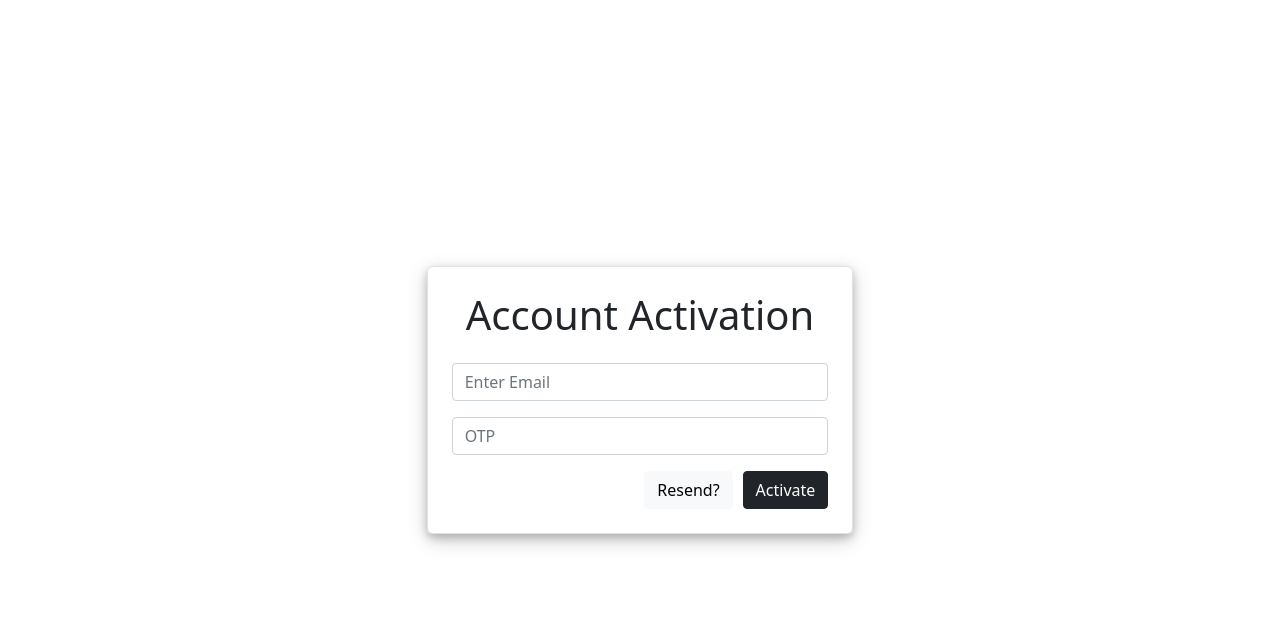
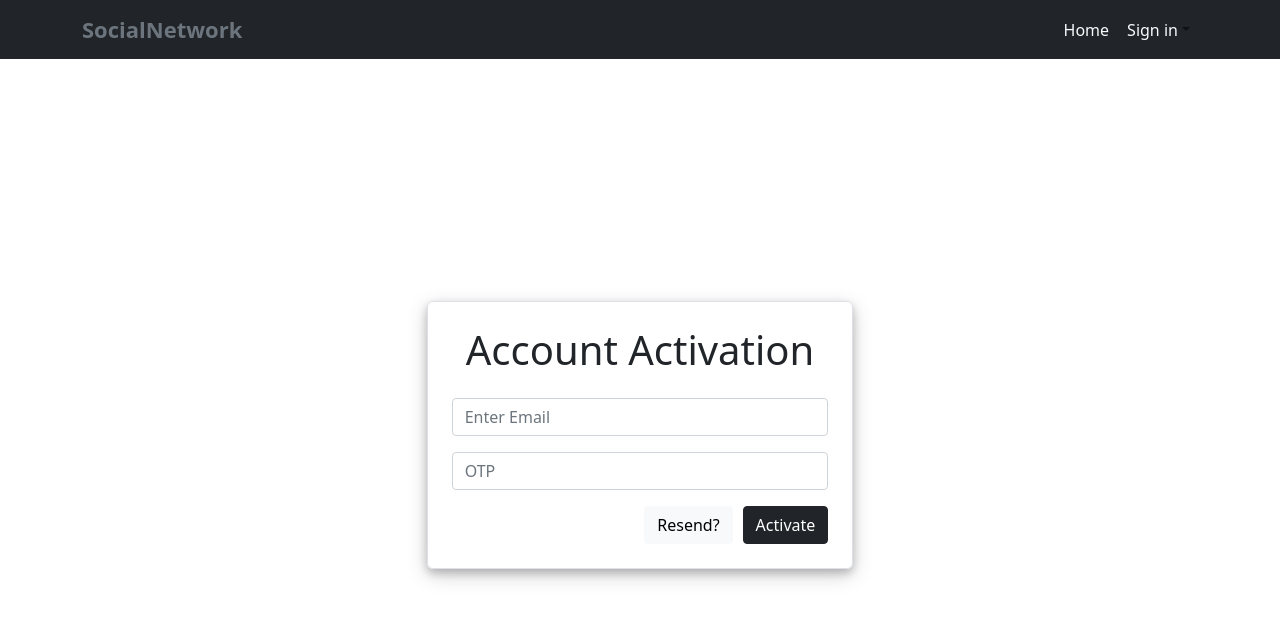
Before and after one commit to provishalk/socialnetwork, a React (Create React App) app: page /activate in a window 1280 px wide. Shown: the top 620 px of the page. Built offline with nearby package versions, Linux system fonts and the light colour scheme; the HTML template or start-up script is replaced by a standard one; what alertifyjs would draw is missing.

Commit message:
navBav added

```diff
--- /dev/null
+++ b/src/components/NavBar/MyNavBar.js
@@ -0,0 +1,29 @@
+import React from 'react'
+import { Navbar, Container, Nav, NavDropdown } from 'react-bootstrap';
+import { LOGO, HOME, SIGNIN, LOGIN, NEW_USER } from '../../labels/Link';
+import { Link } from 'react-router-dom';
+import "./MyNavBar.scss"
+const MyNavBar = () => {
+    return (
+        <Navbar bg="dark" expand="lg">
+            <Container>
+                <Navbar.Brand><Link to="/home" className="text-decoration-none text-secondary navbar_brand-name">{LOGO}</Link></Navbar.Brand>
+                <Navbar.Toggle aria-controls="basic-navbar-nav" />
+                <Navbar.Collapse id="basic-navbar-nav" className="justify-content-end">
+                    <Nav>
+                        <Link to="/home" className="text-decoration-none text-light my-auto navbar_label">{HOME}</Link>
+                        <NavDropdown title={
+                            <span className="text-light my-auto">{SIGNIN}</span>
+                        } id="basic-nav-dropdown" className="navbar_dropdown">
+                            <Link to="/login" className="text-decoration-none text-secondary navbar_dropdown_link">{LOGIN}</Link>
+                            <NavDropdown.Divider />
+                            <Link to="/signup" className="text-decoration-none text-secondary navbar_dropdown_link">{NEW_USER}</Link>
+                        </NavDropdown>
+                    </Nav>
+                </Navbar.Collapse>
+            </Container>
+        </Navbar>
+    )
+}
+
+export default MyNavBar
--- /dev/null
+++ b/src/components/NavBar/MyNavBar.scss
@@ -0,0 +1,15 @@
+.navbar{
+    &_brand-name{
+        font-size: 22px;
+        font-weight: 600;
+    }
+    &_dropdown{
+        &_link{
+            margin-left: 4px;
+            padding: 10px;
+        }
+    }
+    &_label{
+        margin-right:10px;
+    }
+}
--- a/src/containers/Registration/Registration.js
+++ b/src/containers/Registration/Registration.js
@@ -26,7 +26,7 @@ const Registration = ({ history }) => {
     }
     return (
         <AuthWrapper>
-            <h1 className="text-center mb-4">SIGN UP</h1>
+            <h1 className="text-center mb-4">Create Account</h1>
             <Form onSubmit={onFormSubmitHandler} className="mt-4">
                 <Form.Group className="mb-3" controlId="formBasicName">
                     <Form.Control
--- a/src/hoc/AuthWrapper/AuthWrapper.js
+++ b/src/hoc/AuthWrapper/AuthWrapper.js
@@ -1,9 +1,11 @@
 import React from 'react'
 import "./AuthWrapper.scss"
-import ParticlesBg from 'particles-bg'
+import ParticlesBg from 'particles-bg';
+import MyNavBar from '../../components/NavBar/MyNavBar';
 const AuthWrapper = (props) => {
-    return (<>
-
+    return (
+        <>
+            <MyNavBar />
             <div className="d-flex align-items-center justify-content-center authwrapper_container">
                 <div className="col-md-4 border p-4 authwrapper_container__content">
                     {props.children}
--- a/src/hoc/AuthWrapper/AuthWrapper.scss
+++ b/src/hoc/AuthWrapper/AuthWrapper.scss
@@ -1,5 +1,5 @@
 .authwrapper_container {
-    height: 100vh;
+    height: 94vh;
     &__content{
         border-radius: 6px;
   box-shadow: 0 4px 8px 0 rgba(0, 0, 0, 0.2), 0 6px 20px 0 rgba(0, 0, 0, 0.19);
--- /dev/null
+++ b/src/labels/Link.js
@@ -0,0 +1,5 @@
+export const LOGO = "SocialNetwork";
+export const HOME = "Home";
+export const SIGNIN = "Sign in";
+export const LOGIN = "Login";
+export const NEW_USER = "New User?";
```
Also changed, not shown: src/components/NavBar/Posts/Post/Post.js (added, +11 -0 lines), src/components/NavBar/NavBar.js (deleted), src/components/NavBar/NavBar.scss (deleted), src/labels/button.js (line endings or trailing spaces). Lines whose indentation alone changed are shown as unchanged.
